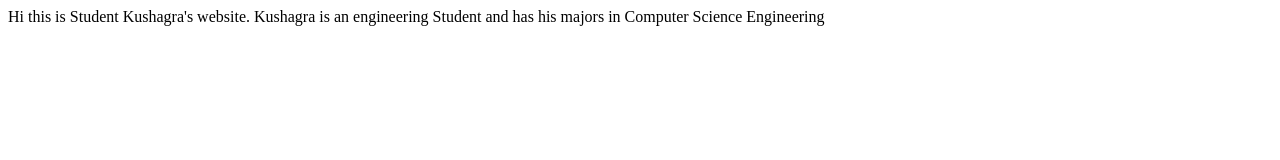
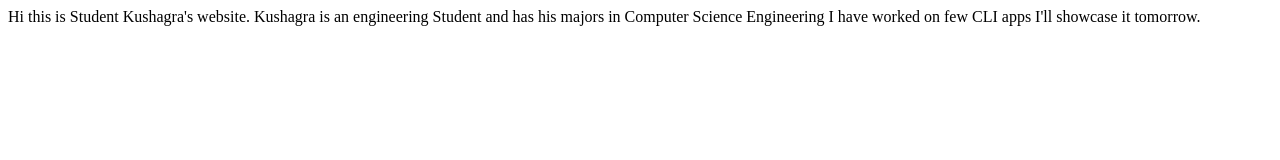
Before and after one commit to Kushagradheer/Student-website, a plain HTML site: page index.html in a window 1280 px wide. Drawn offline with Linux system fonts and the light colour scheme.

Commit message:
Update project Details in index

```diff
--- a/index.html
+++ b/index.html
@@ -10,5 +10,7 @@
     Hi this is Student Kushagra's website.
 
     Kushagra is an engineering Student and has his majors in Computer Science Engineering
+
+    I have worked on few CLI apps I'll showcase it tomorrow.
 </body>
 </html>
```
